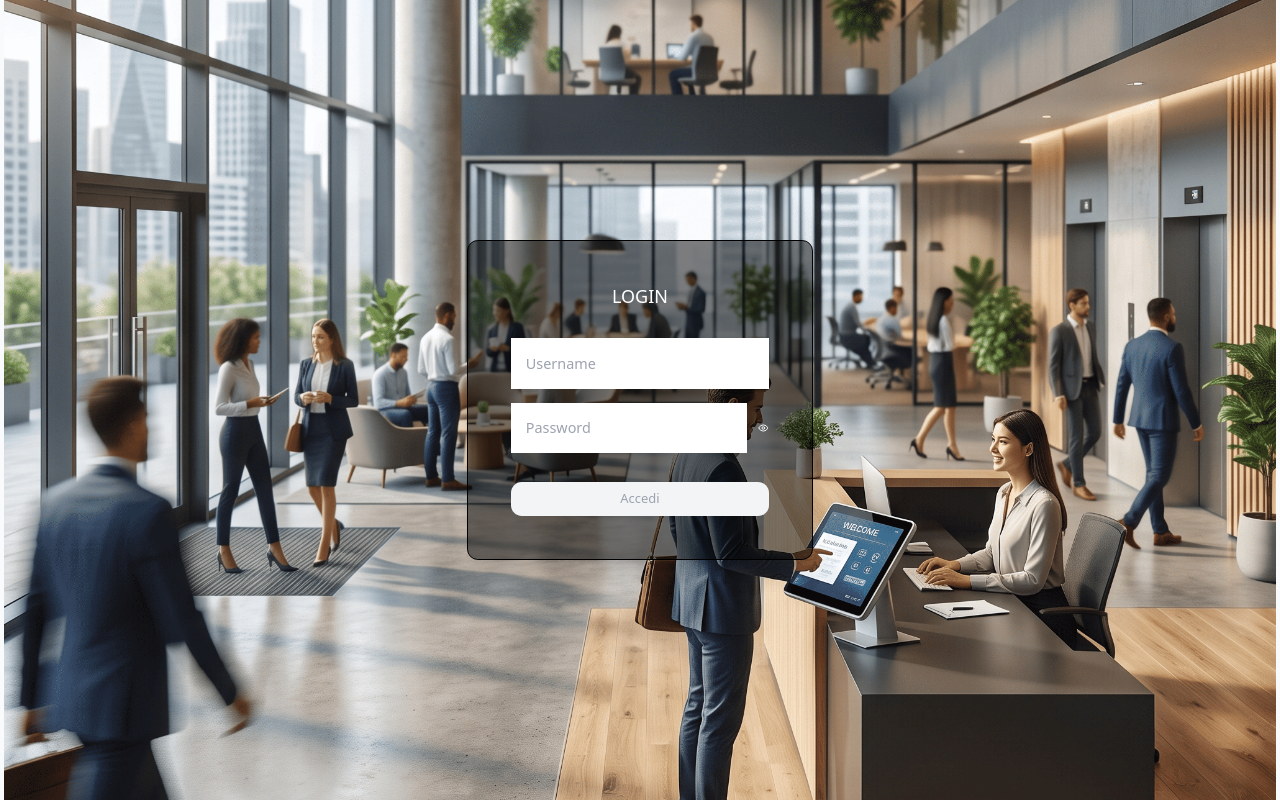
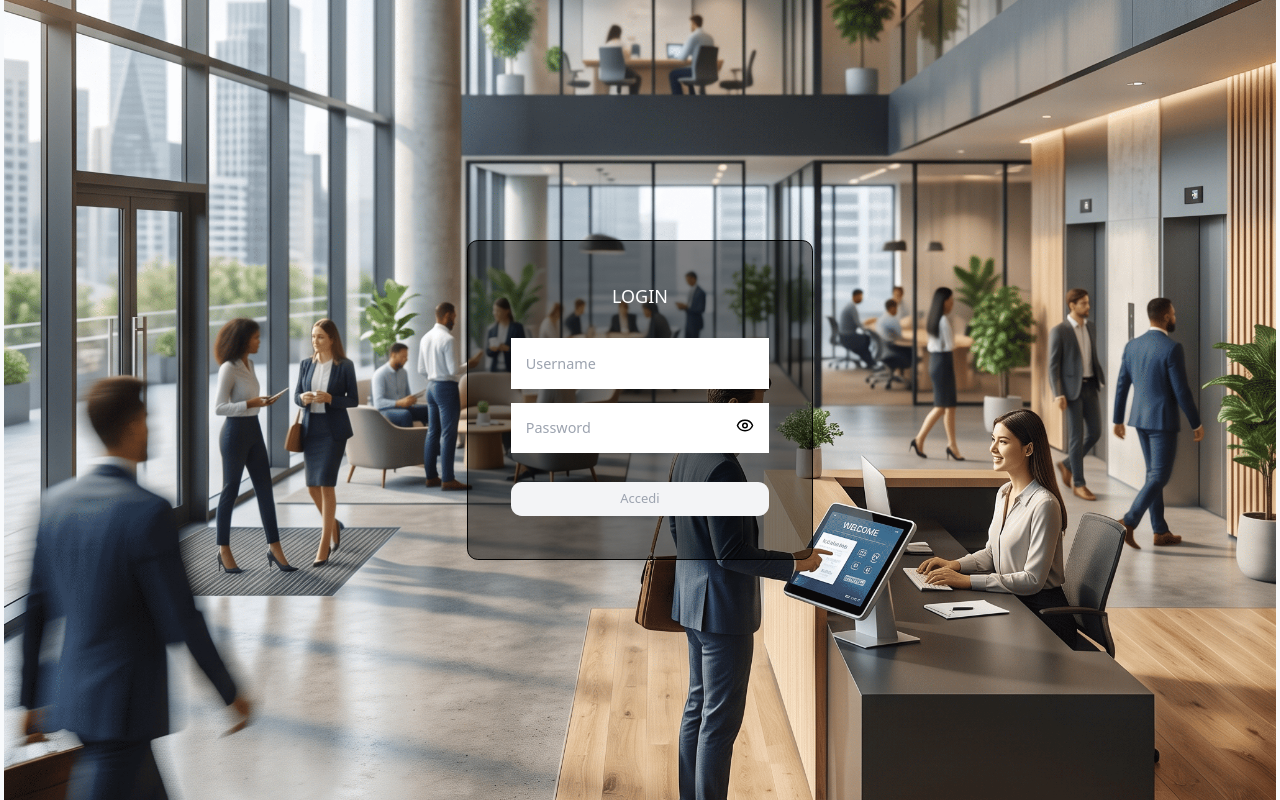
Before and after one commit to lucmas92/csv-presenze, a Nuxt app: page /login in a window 1280 px wide. Built offline with nearby package versions, Linux system fonts and the light colour scheme; no server answers; what vue3-apexcharts would draw is missing.

Commit message:
fix login e reset password

```diff
--- a/app/pages/login.vue
+++ b/app/pages/login.vue
@@ -48,14 +48,14 @@ const handleInputPassword = (event) => {
                  @keydown.enter="submit"
                  @input="handleInputUsername"
                  type="text" name="username" placeholder="Username" v-model="username">
-          <span class="flex items-center gap-3">
-            <input class="p-4 text-base flex-1"
+          <span class="relative items-center">
+            <input class="p-4 text-base w-full pr-12"
                    autocomplete="off"
                    @keydown.enter="submit"
                    @input="handleInputPassword"
                    :type="showPassword ? 'text' : 'password'" name="password" placeholder="Password" v-model="password">
-            <Eye class="cursor-pointer text-white" :size="18" v-if="!showPassword" @click="showPassword = !showPassword"/>
-            <EyeOff class="cursor-pointer text-white" :size="18"  v-else @click="showPassword = !showPassword"/>
+            <Eye class="absolute right-4 top-0 translate-y-3/4 cursor-pointer text-black" :size="18" v-if="!showPassword" @click="showPassword = !showPassword"/>
+            <EyeOff class="absolute right-4 top-0 translate-y-3/4  cursor-pointer text-black" :size="18"  v-else @click="showPassword = !showPassword"/>
           </span>
           <span class="bg-red-400 text-white text-center rounded-xl">
             {{ errors }}
--- a/nuxt.config.ts
+++ b/nuxt.config.ts
@@ -6,7 +6,9 @@ export default defineNuxtConfig({
     devtools: {enabled: true},
     modules: ['@nuxtjs/tailwindcss', '@pinia/nuxt', '@nuxtjs/supabase'],
     runtimeConfig: {
-        jwtSecret: process.env.JWT_SECRET // Disponibile solo lato server
+        jwtSecret: process.env.JWT_SECRET, // Disponibile solo lato server
+        supabaseUrl: process.env.SUPABASE_URL,
+        supabaseServiceRoleKey: process.env.SUPABASE_SERVICE_ROLE_KEY
     },
     supabase: {
         // Disabilita il reindirizzamento automatico alla pagina di login se non lo usi ancora
```
Also changed, not shown: 1 other file (tests, documents, lock files or other folders).
